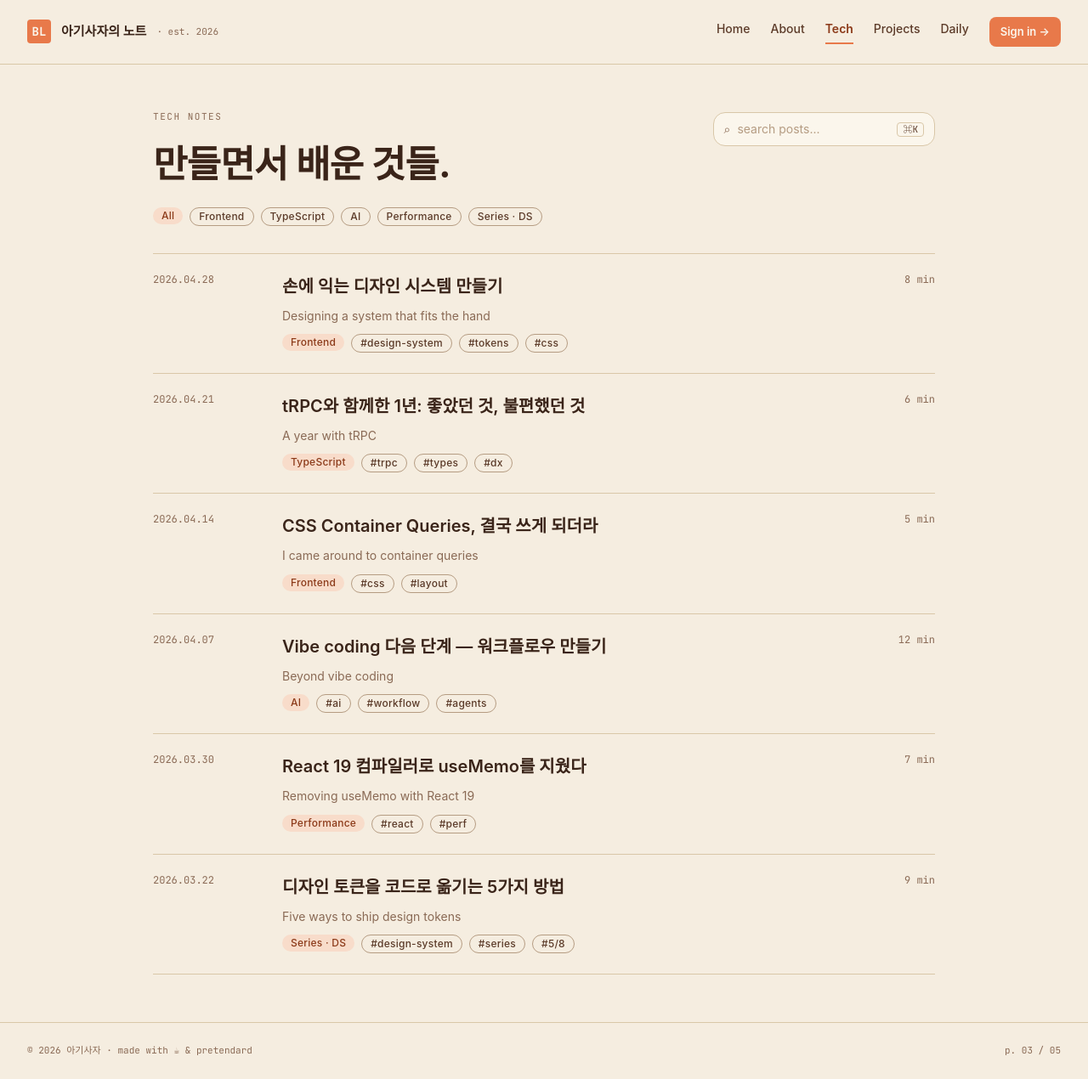
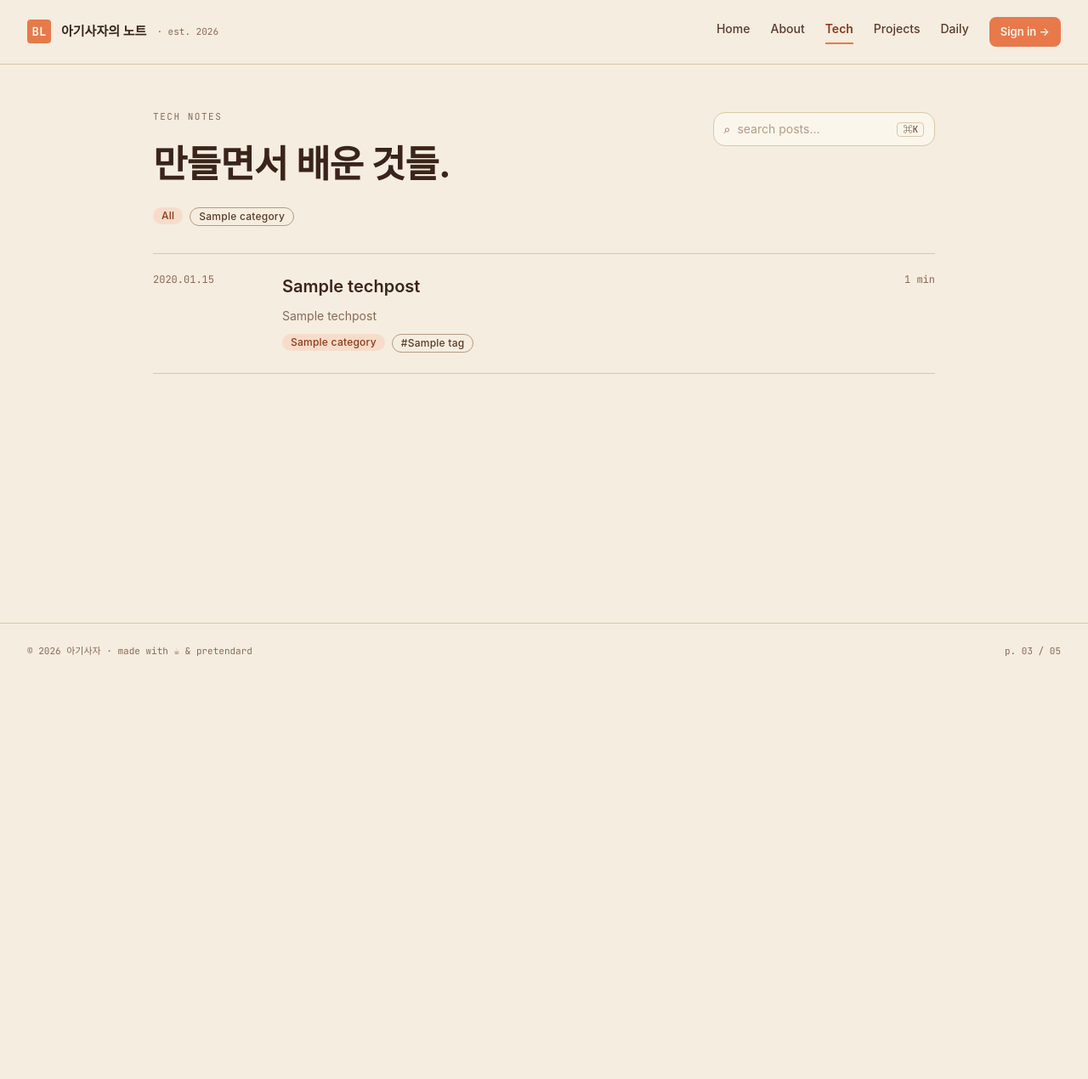
Before and after one commit to huisuu4/14th_third_session, a Django app: page /tech/ in a window 1280 px wide. Shown: the whole page at 85% size. After the commit the page ends 772 px from the top, so only its background shows below. Run offline with Django 5.2, Linux system fonts and the light colour scheme; tables that the repository leaves empty hold one stand-in row (values such as "Sample post"); some web fonts are replaced.

Commit message:
Feat: FE 4주차 과제

```diff
--- a/templates/blog/tech_list.html
+++ b/templates/blog/tech_list.html
@@ -16,17 +16,15 @@
             <div class="tech-list-header-row">
 
                 <div class="tech-title-area">
-                    <p class="page-eyebrow">TECH NOTES</p>
+                    <p class="page-eyebrow">{{ page_eyebrow }}</p>
 
-                    <h1 class="page-title">만들면서 배운 것들.</h1>
+                    <h1 class="page-title">{{ page_h1 }}</h1>
 
                     <div class="category-row">
                         <span class="chip accent">All</span>
-                        <span class="chip outline">Frontend</span>
-                        <span class="chip outline">TypeScript</span>
-                        <span class="chip outline">AI</span>
-                        <span class="chip outline">Performance</span>
-                        <span class="chip outline">Series · DS</span>
+                        {% for category in categories %}
+                        <span class="chip outline">{{ category.label }}</span>
+                        {% endfor %}
                     </div>
                 </div>
 
@@ -42,111 +40,23 @@
 
         <div class="post-list">
 
-            <a href="{% url 'tech_detail' 'design-system-that-fits-the-hand' %}" class="post-row">
-                <span class="post-date">2026.04.28</span>
-
+            {% for post in posts %}
+            <a href="{{ post.get_absolute_url }}" class="post-row">
+                <span class="post-date">{{ post.date_display }}</span>
                 <div class="post-content">
-                    <h2 class="post-title">손에 익는 디자인 시스템 만들기</h2>
-                    <p class="post-subtitle">Designing a system that fits the hand</p>
+                    <h2 class="post-title">{{ post.title }}</h2>
+                    <p class="post-subtitle">{{ post.subtitle }}</p>
 
                     <div class="post-tags">
-                        <span class="chip accent">Frontend</span>
-                        <span class="chip outline">#design-system</span>
-                        <span class="chip outline">#tokens</span>
-                        <span class="chip outline">#css</span>
+                        <span class="chip accent">{{ post.category.label }}</span>
+                        {% for tag in post.tags.all %}
+                        <span class="chip outline">#{{ tag.label }}</span>
+                        {% endfor %}
                     </div>
                 </div>
-
-                <span class="read-time">8 min</span>
+                <span class="read-time">{{ post.read_minutes }} min</span>
             </a>
-
-            <a href="{% url 'tech_detail' 'design-system-that-fits-the-hand' %}" class="post-row">
-                <span class="post-date">2026.04.21</span>
-
-                <div class="post-content">
-                    <h2 class="post-title">tRPC와 함께한 1년: 좋았던 것, 불편했던 것</h2>
-                    <p class="post-subtitle">A year with tRPC</p>
-
-                    <div class="post-tags">
-                        <span class="chip accent">TypeScript</span>
-                        <span class="chip outline">#trpc</span>
-                        <span class="chip outline">#types</span>
-                        <span class="chip outline">#dx</span>
-                    </div>
-                </div>
-
-                <span class="read-time">6 min</span>
-            </a>
-
-            <a href="{% url 'tech_detail' 'design-system-that-fits-the-hand' %}" class="post-row">
-                <span class="post-date">2026.04.14</span>
-
-                <div class="post-content">
-                    <h2 class="post-title">CSS Container Queries, 결국 쓰게 되더라</h2>
-                    <p class="post-subtitle">I came around to container queries</p>
-
-                    <div class="post-tags">
-                        <span class="chip accent">Frontend</span>
-                        <span class="chip outline">#css</span>
-                        <span class="chip outline">#layout</span>
-                    </div>
-                </div>
-
-                <span class="read-time">5 min</span>
-            </a>
-
-            <a href="{% url 'tech_detail' 'design-system-that-fits-the-hand' %}" class="post-row">
-                <span class="post-date">2026.04.07</span>
-
-                <div class="post-content">
-                    <h2 class="post-title">Vibe coding 다음 단계 — 워크플로우 만들기</h2>
-                    <p class="post-subtitle">Beyond vibe coding</p>
-
-                    <div class="post-tags">
-                        <span class="chip accent">AI</span>
-                        <span class="chip outline">#ai</span>
-                        <span class="chip outline">#workflow</span>
-                        <span class="chip outline">#agents</span>
-                    </div>
-                </div>
-
-                <span class="read-time">12 min</span>
-            </a>
-
-            <a href="{% url 'tech_detail' 'design-system-that-fits-the-hand' %}" class="post-row">
-                <span class="post-date">2026.03.30</span>
-
-                <div class="post-content">
-                    <h2 class="post-title">React 19 컴파일러로 useMemo를 지웠다</h2>
-                    <p class="post-subtitle">Removing useMemo with React 19</p>
-
-                    <div class="post-tags">
-                        <span class="chip accent">Performance</span>
-                        <span class="chip outline">#react</span>
-                        <span class="chip outline">#perf</span>
-                    </div>
-                </div>
-
-                <span class="read-time">7 min</span>
-            </a>
-
-            <a href="{% url 'tech_detail' 'design-system-that-fits-the-hand' %}" class="post-row">
-                <span class="post-date">2026.03.22</span>
-
-                <div class="post-content">
-                    <h2 class="post-title">디자인 토큰을 코드로 옮기는 5가지 방법</h2>
-                    <p class="post-subtitle">Five ways to ship design tokens</p>
-
-                    <div class="post-tags">
-                        <span class="chip accent">Series · DS</span>
-                        <span class="chip outline">#design-system</span>
-                        <span class="chip outline">#series</span>
-                        <span class="chip outline">#5/8</span>
-                    </div>
-                </div>
-
-                <span class="read-time">9 min</span>
-            </a>
+            {% endfor %}
 
         </div>
 
```
Also changed, not shown: static/css/tech_detail.css (+0 -8 lines), templates/blog/home.html (+13 -39 lines), templates/blog/tech_detail.html (+38 -31 lines).
